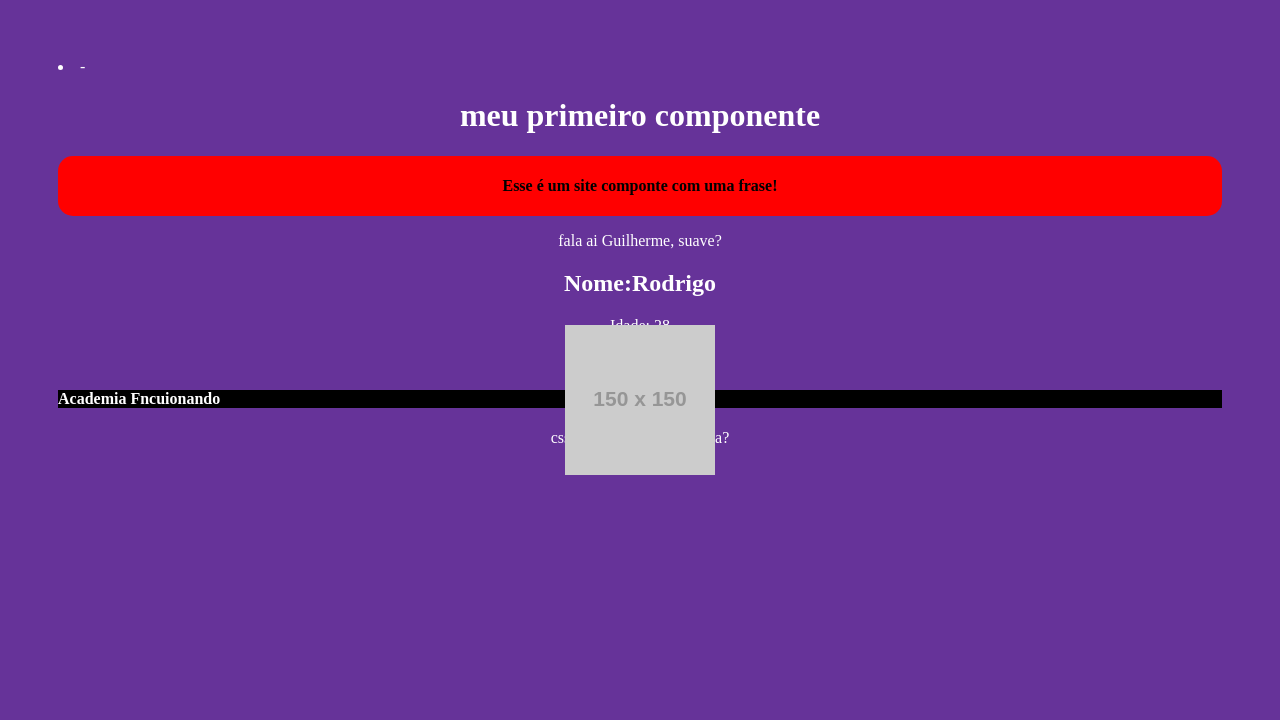
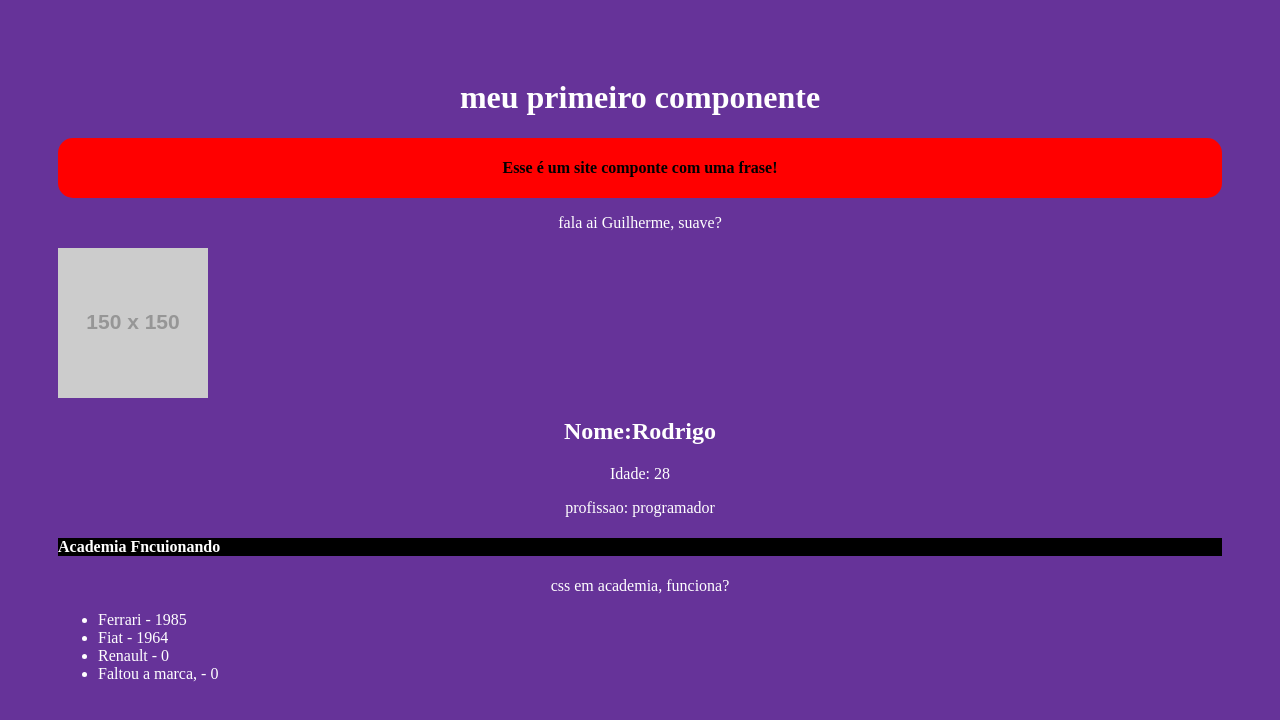
Before and after one commit to Guilherme22B/Estudos-React-, a React (Create React App) app in the folder meu-projeto/meu-projeto/: page / in a window 1280 px wide. Shown: the top 720 px of the page. Built offline with nearby package versions, Linux system fonts and the light colour scheme.

Commit message:
prop-types e fragment
trabalhei com tipos de dados dos props,

```diff
--- a/meu-projeto/meu-projeto/src/App.css
+++ b/meu-projeto/meu-projeto/src/App.css
@@ -1,3 +1,5 @@
+
+
 h1{
   text-align: center;
 }
@@ -9,8 +11,4 @@ p{
 }
 img{
   display: block;
-  position: absolute;
-  transform: translate(-50%, -50%);
-  left: 50%;
-  top: 50%;
 }
--- a/meu-projeto/meu-projeto/src/App.js
+++ b/meu-projeto/meu-projeto/src/App.js
@@ -3,8 +3,8 @@ import './App.css';
 import HelloWord from './components/HellowWord'
 import SayMyName from './components/SayMyName';
 import Pessoa from './components/Pessoa';
-import Itens from './components/Itens';
 import Academia from './components/Academia';
+import List from './components/List';
 
 
 function App() {
@@ -19,7 +19,6 @@ function App() {
 
   return (
     <div className="App">
-      <Itens/>
       <HelloWord/>
       <SayMyName nome={nome}/>
       <Pessoa nome="Rodrigo" idade="28" profissao="programador" foto="https://via.placeholder.com/150"/>
@@ -27,6 +26,9 @@ function App() {
 
       <Academia/>
 
+
+      <List/>
+
     </div>
   );
 }
--- /dev/null
+++ b/meu-projeto/meu-projeto/src/components/Item.js
@@ -0,0 +1,22 @@
+import PropTypes from 'prop-types';
+
+
+function Item({marca, ano_lancamento}){
+    return(
+        <>
+        <li>{marca} - {ano_lancamento}</li>
+        </>
+    )
+}
+
+Item.prototypes = {
+    marca: PropTypes.string.isRequired,
+    ano_lancamento: PropTypes.number.isRequired
+}
+
+Item.defaultProps = {
+    marca: "Faltou a marca, ",
+    ano_lancamento: 0
+}
+
+export default Item
--- a/meu-projeto/meu-projeto/src/components/Itens.js
+++ /dev/null
@@ -1,19 +0,0 @@
-import propTypes from 'prop-types'
-
-function Itens({marca, ano_lancamento}){
-    return(
-        <>
-        <li>
-            {marca}-{ano_lancamento}
-        </li>
-        </>
-
-    )
-}
-
-Itens.propTypes = {
-    marca: propTypes.string,
-    ano_lancamento: propTypes.number
-}
-
-export default Itens
--- a/meu-projeto/meu-projeto/src/components/List.js
+++ b/meu-projeto/meu-projeto/src/components/List.js
@@ -1,16 +1,18 @@
-import Itens  from "./Itens";
+import Item from './Item'
 
-function List (){
+function List(){
     return(
         <>
-        <h1> minha Lista</h1>
         <ul>
-            <item marca="ferrari" ano_lancamento={1985} />
-            <item marca="fiat" ano_lancamento={1964} />
-            <item marca="Renault" ano_lancamento={876} />
+            <Item marca="Ferrari" ano_lancamento={1985}/>
+            <Item marca="Fiat" ano_lancamento={1964}/>
+            <Item marca="Renault" />
+            <Item/>
         </ul>
         </>
     )
 }
 
+
+
 export default List
--- a/meu-projeto/meu-projeto/src/index.css
+++ b/meu-projeto/meu-projeto/src/index.css
@@ -2,4 +2,5 @@ body{
   padding: 50px;
   background-color: rebeccapurple;
   color: white;
+
 }
```
